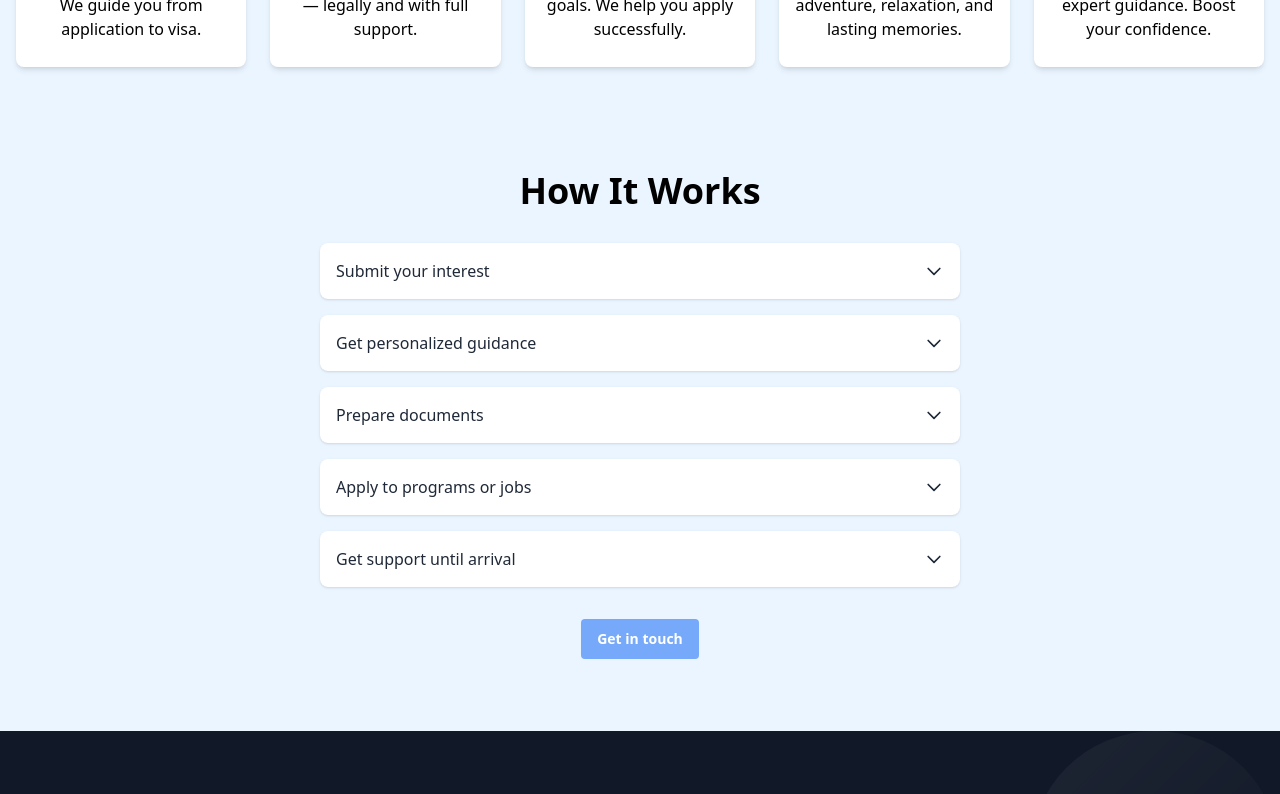
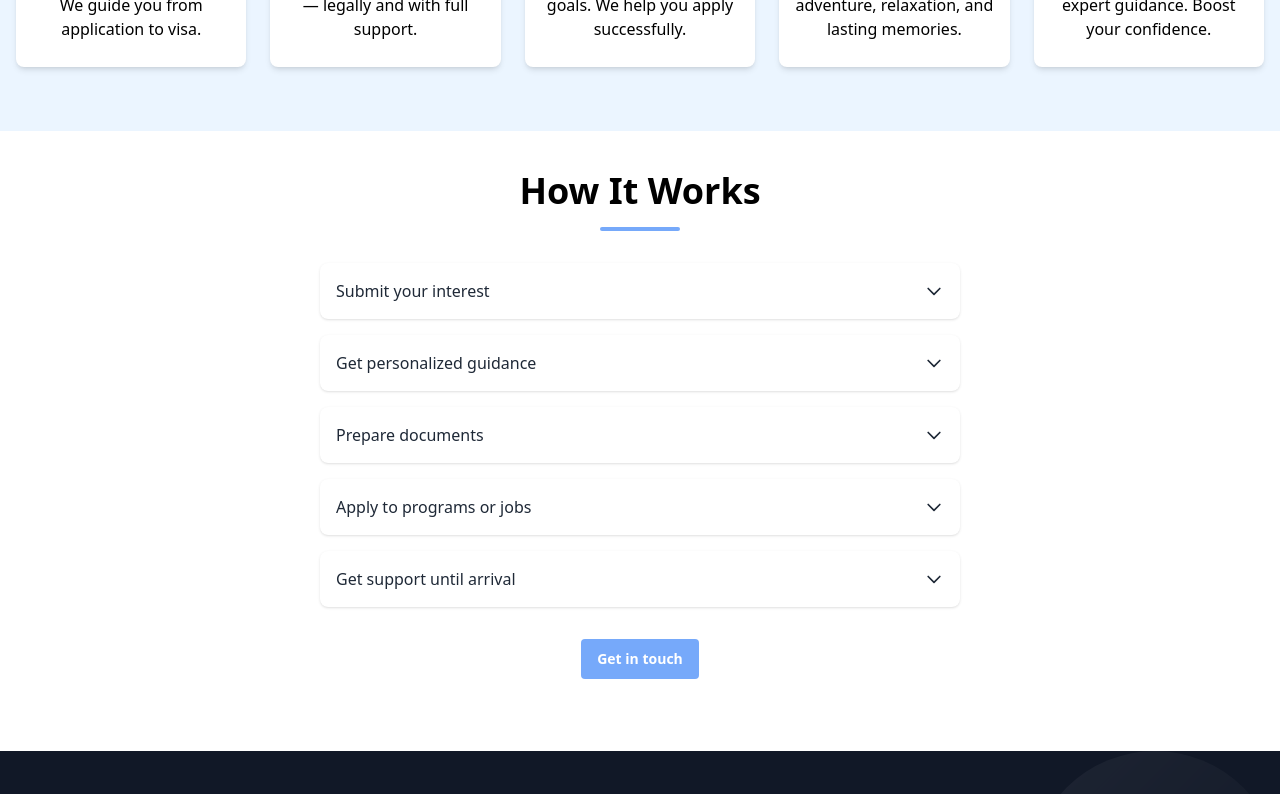
Before and after one commit to AkanniFresh/AresaTravels, a React (Vite) app: page /fullcategories in a window 1280 px wide. Shown: the part 1160-1954 px from the top of the page. Built offline with nearby package versions, Linux system fonts and the light colour scheme.

Commit message:
Enhance layout and styling in FullCategories, FullPopularTours, and HowItWorks components for improved user experience

```diff
--- a/src/components/FullCategories.tsx
+++ b/src/components/FullCategories.tsx
@@ -192,7 +192,7 @@ const FullCategories = () => {
         </motion.div>
       </div>
 
-      <div>
+      <div className="w-full bg-white">
         <HowItWorks />
       </div>
 
--- a/src/components/FullPopularTours.tsx
+++ b/src/components/FullPopularTours.tsx
@@ -72,7 +72,7 @@ export const fullpopularTours = [
 
 export default function FullPopularTours() {
   return (
-    <div>
+    <section>
       <div className="bg-blue-50 text-center">
         <SubpageNavbar />
 
@@ -126,7 +126,7 @@ export default function FullPopularTours() {
 
       {/* End of Hero section */}
 
-      <section className="py-16 container mx-auto px-4 bg-white">
+      <div className="py-16 container mx-auto px-4 bg-white">
         <motion.div
           className="text-center mb-12"
           initial={{ opacity: 0, y: 20 }}
@@ -198,7 +198,8 @@ export default function FullPopularTours() {
             </motion.div>
           ))}
         </div>
-      </section>
+      </div>
+
       <Footer />
 
       {/* Scroll to top button - fixed at bottom right */}
@@ -224,6 +225,6 @@ export default function FullPopularTours() {
           <polyline points="18 15 12 9 6 15"></polyline>
         </svg>
       </motion.button>
-    </div>
+    </section>
   );
 }
--- a/src/components/HowItWorks.tsx
+++ b/src/components/HowItWorks.tsx
@@ -45,7 +45,8 @@ const HowItWorks: React.FC = () => {
 
   return (
     <section className="max-w-2xl mx-auto px-4 py-10">
-      <h2 className="text-3xl md:text-4xl font-bold mb-8">How It Works</h2>
+      <h2 className="text-3xl md:text-4xl font-bold">How It Works</h2>
+       <div className="w-20 h-1 bg-blue-400 mx-auto mt-4 rounded-full mb-8"></div>
       <div className="space-y-4">
         {steps.map((step, index) => (
           <div
```
